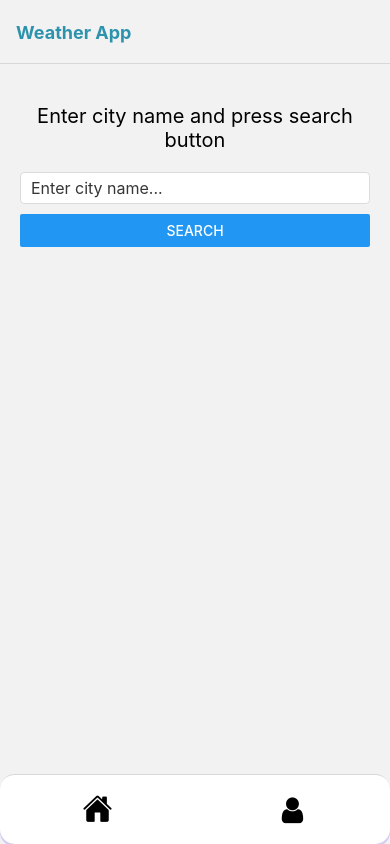
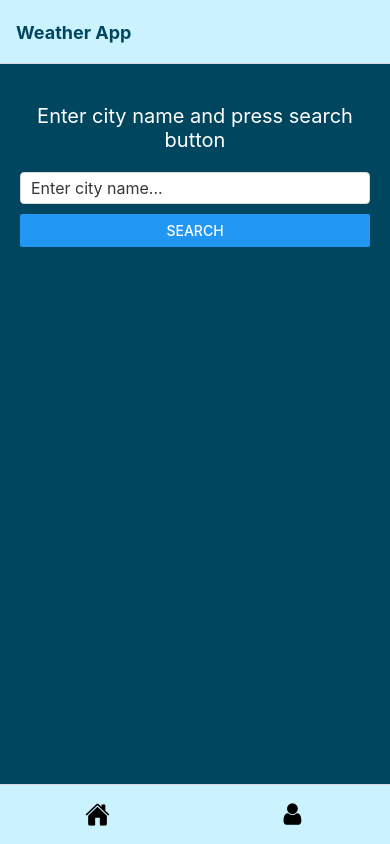
Before and after one commit to VicenBayugar/weather-app, a React Native app: screen /Home in a window 390 px wide. Built offline with nearby package versions, Linux system fonts and the light colour scheme.

Commit message:
Agrego estilos

```diff
--- a/components/Form.jsx
+++ b/components/Form.jsx
@@ -27,6 +27,7 @@ const styles = StyleSheet.create({
     marginTop: 20,
   },
   heading: {
+    color: "white",
     fontSize: 20,
     textAlign: "center",
     marginBottom: 20,
--- a/components/WeatherData.jsx
+++ b/components/WeatherData.jsx
@@ -1,5 +1,6 @@
 import React from "react";
 import { ScrollView, View, Text, StyleSheet, Image } from "react-native";
+import { withSafeAreaInsets } from "react-native-safe-area-context";
 
 const WeatherData = ({ data }) => {
   const fahrenheit = (data.main.temp * 1.8 - 459.67).toFixed(2);
@@ -53,6 +54,7 @@ const styles = StyleSheet.create({
     paddingHorizontal: 20,
   },
   title: {
+    color: "white",
     fontSize: 24,
     fontWeight: "bold",
     textAlign: "center",
@@ -63,6 +65,8 @@ const styles = StyleSheet.create({
     borderColor: "#ddd",
     padding: 15,
     marginBottom: 10,
+    marginHorizontal: 10,
+    borderRadius: 6,
     alignItems: "center",
   },
   boxLabel: {
@@ -70,10 +74,12 @@ const styles = StyleSheet.create({
     fontSize: 12,
     letterSpacing: 1,
     marginBottom: 5,
+    color: "white",
   },
   boxText: {
     fontSize: 16,
     fontWeight: "bold",
+    color: "white",
   },
   image: {
     width: 50,
--- a/constants/colors.js
+++ b/constants/colors.js
@@ -1,4 +1,4 @@
 export const COLORS = {
-  primary: "#2D93AD",
-  accent: "#aac0af",
+  primary: "#CAF2FF",
+  accent: "#00465F",
 };
--- a/navigation/HomeNavigator.js
+++ b/navigation/HomeNavigator.js
@@ -1,10 +1,8 @@
-import { NavigationContainer } from "@react-navigation/native";
 import React from "react";
 import Home from "../screens/Home";
 import DetailScreen from "../screens/DetailScreen";
 import { createNativeStackNavigator } from "@react-navigation/native-stack";
 import { COLORS } from "../constants/colors";
-import { Platform } from "react-native";
 
 const Stack = createNativeStackNavigator();
 
@@ -14,9 +12,9 @@ const HomeNavigator = () => {
       initialRouteName="Weather App"
       screenOptions={{
         headerStyle: {
-          backgroundColor: Platform.OS === "android" ? COLORS.primary : "",
+          backgroundColor: COLORS.primary,
         },
-        headerTintColor: Platform.OS === "android" ? "white" : COLORS.primary,
+        headerTintColor: COLORS.accent,
         headerTitleStyle: {
           fontWeight: "bold",
         },
--- a/navigation/TabNavigator.js
+++ b/navigation/TabNavigator.js
@@ -5,6 +5,7 @@ import HomeNavigator from "./HomeNavigator";
 import ProfileNavigator from "./ProfileNavigator";
 import { NavigationContainer } from "@react-navigation/native";
 import { Ionicons, FontAwesome } from "@expo/vector-icons";
+import { COLORS } from "../constants/colors";
 
 const BottomTabs = createBottomTabNavigator();
 
@@ -25,7 +26,7 @@ const TabNavigator = () => {
           options={{
             tabBarIcon: ({ focused }) => (
               <View style={styles.item}>
-                <Ionicons name="md-home" size={30} color="black" />
+                <Ionicons name="md-home" size={25} color="black" />
               </View>
             ),
           }}
@@ -36,7 +37,7 @@ const TabNavigator = () => {
           options={{
             tabBarIcon: ({ focused }) => (
               <View style={styles.item}>
-                <FontAwesome name="user" size={30} color="black" />
+                <FontAwesome name="user" size={25} color="black" />
               </View>
             ),
           }}
@@ -52,13 +53,9 @@ const styles = StyleSheet.create({
     shadowOffset: { width: 0, height: 3 },
     shadowOpacity: 0.25,
     shadowRadius: 0.25,
-    elevation: 5,
     position: "absolute",
-    // bottom: 13,
-    // left: 20,
-    // right: 20,
-    borderRadius: 15,
-    height: 70,
+    height: 60,
+    backgroundColor: COLORS.primary,
   },
   item: {
     flex: 1,
--- a/screens/Home.js
+++ b/screens/Home.js
@@ -13,6 +13,7 @@ import { useDispatch, useSelector } from "react-redux";
 import { getWeather } from "../store/actions/weatherActions";
 import Form from "../components/Form";
 import Weather from "../components/Weather";
+import { COLORS } from "../constants/colors";
 
 const Home = ({ navigation }) => {
   const [search, setSearch] = useState("");
@@ -84,7 +85,8 @@ const Home = ({ navigation }) => {
 const styles = StyleSheet.create({
   screen: {
     flex: 1,
-    paddingBottom: 70,
+    paddingBottom: 60,
+    backgroundColor: COLORS.accent,
   },
 });
 
```
